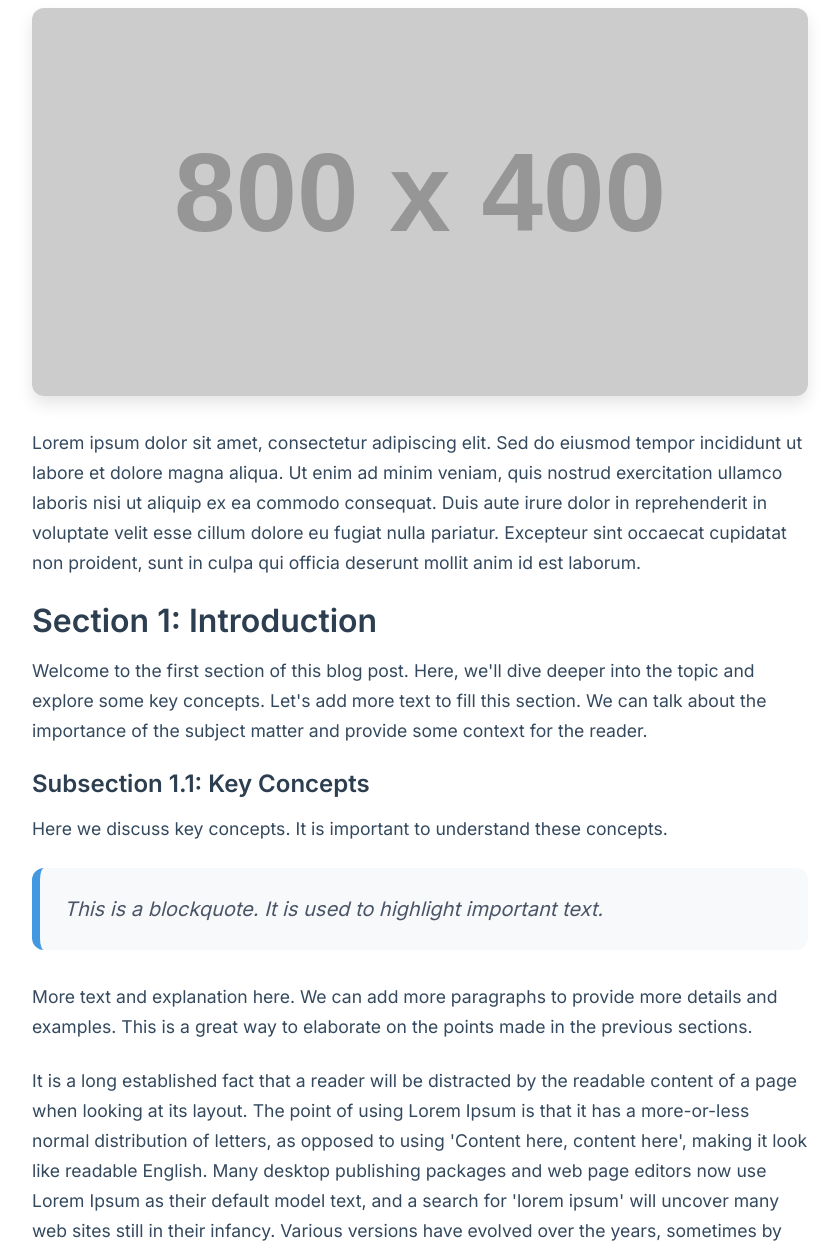
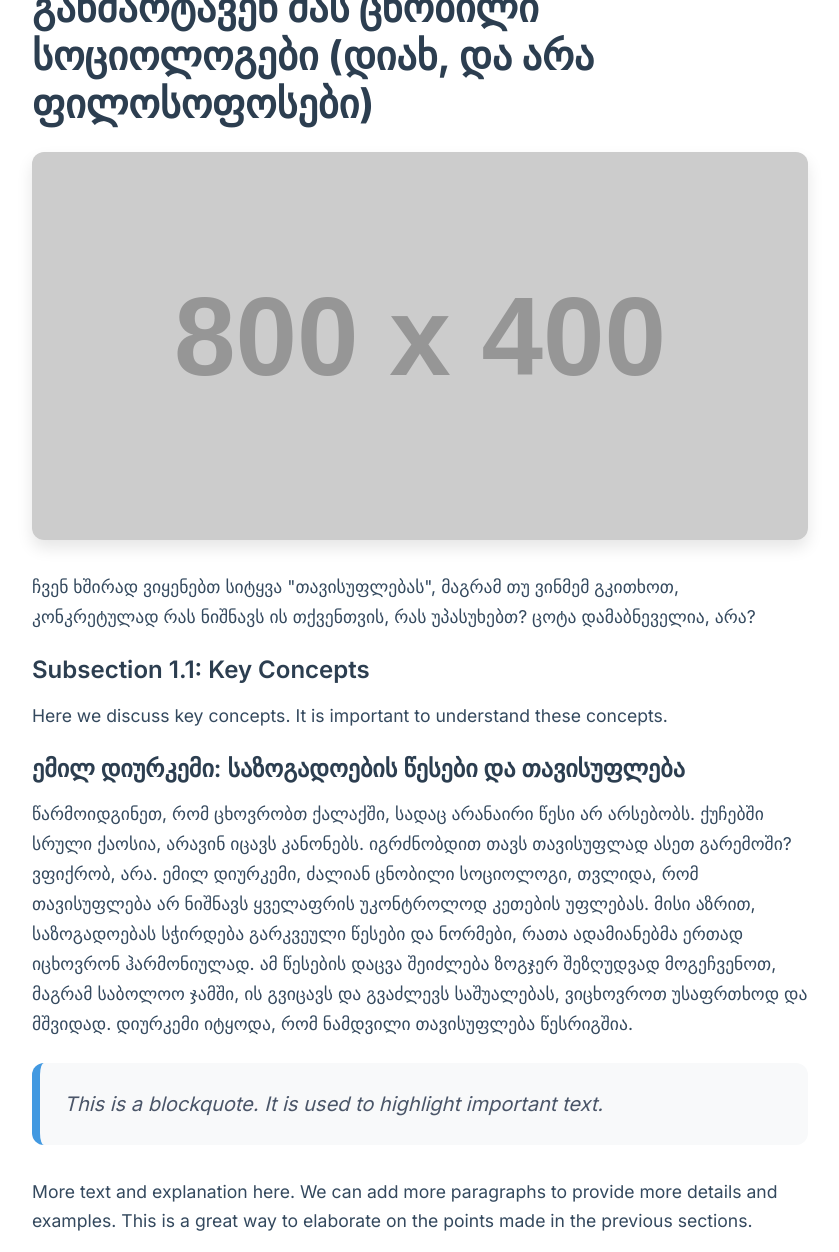
Before and after one commit to tornike-tsiklauri/tavisufali, a plain HTML site: page ra-aris-tavisufleba.html in a window 1280 px wide. Shown: the part 112-1364 px from the top of the page, without its empty margins (220-1059 px from the left). Drawn offline with nearby package versions, Linux system fonts and the light colour scheme; placeholder pictures from the web are drawn by us.

Commit message:
Update ra-aris-tavisufleba.html

```diff
--- a/ra-aris-tavisufleba.html
+++ b/ra-aris-tavisufleba.html
@@ -63,20 +63,21 @@
 </head>
 <body>
     <div class="container mt-5">
-        <h1 class="blog-post-title">My Awesome Blog Post</h1>
+        <h1 class="blog-post-title">რა არის თავისუფლება- როგორ განმარტავენ მას ცნობილი სოციოლოგები (დიახ, და არა ფილოსოფოსები)</h1>
         <img src="https://placehold.co/800x400/EEE/31343C" alt="Blog Post Image" class="blog-post-image">
         <div class="blog-post-text">
             <p>
-                Lorem ipsum dolor sit amet, consectetur adipiscing elit.  Sed do eiusmod tempor incididunt ut labore et dolore magna aliqua. Ut enim ad minim veniam, quis nostrud exercitation ullamco laboris nisi ut aliquip ex ea commodo consequat. Duis aute irure dolor in reprehenderit in voluptate velit esse cillum dolore eu fugiat nulla pariatur. Excepteur sint occaecat cupidatat non proident, sunt in culpa qui officia deserunt mollit anim id est laborum.
-            </p>
-            <h2>Section 1: Introduction</h2>
-            <p>
-                Welcome to the first section of this blog post. Here, we'll dive deeper into the topic and explore some key concepts.  Let's add more text to fill this section.  We can talk about the importance of the subject matter and provide some context for the reader.
-            </p>
+ჩვენ ხშირად ვიყენებთ სიტყვა "თავისუფლებას", მაგრამ თუ ვინმემ გკითხოთ, კონკრეტულად რას ნიშნავს ის თქვენთვის, რას უპასუხებთ? ცოტა დამაბნეველია, არა?            </p>
             <h3>Subsection 1.1: Key Concepts</h3>
             <p>
                 Here we discuss key concepts.  It is important to understand these concepts.
             </p>
+
+             <h3>ემილ დიურკემი: საზოგადოების წესები და თავისუფლება</h3>
+            <p>
+წარმოიდგინეთ, რომ ცხოვრობთ ქალაქში, სადაც არანაირი წესი არ არსებობს. ქუჩებში სრული ქაოსია, არავინ იცავს კანონებს. იგრძნობდით თავს თავისუფლად ასეთ გარემოში? ვფიქრობ, არა.
+
+ემილ დიურკემი, ძალიან ცნობილი სოციოლოგი, თვლიდა, რომ თავისუფლება არ ნიშნავს ყველაფრის უკონტროლოდ კეთების უფლებას. მისი აზრით, საზოგადოებას სჭირდება გარკვეული წესები და ნორმები, რათა ადამიანებმა ერთად იცხოვრონ ჰარმონიულად. ამ წესების დაცვა შეიძლება ზოგჯერ შეზღუდვად მოგეჩვენოთ, მაგრამ საბოლოო ჯამში, ის გვიცავს და გვაძლევს საშუალებას, ვიცხოვროთ უსაფრთხოდ და მშვიდად. დიურკემი იტყოდა, რომ ნამდვილი თავისუფლება წესრიგშია.</p>
 
             <blockquote class="blockquote">
                 <p>This is a blockquote.  It is used to highlight important text.</p>
```
